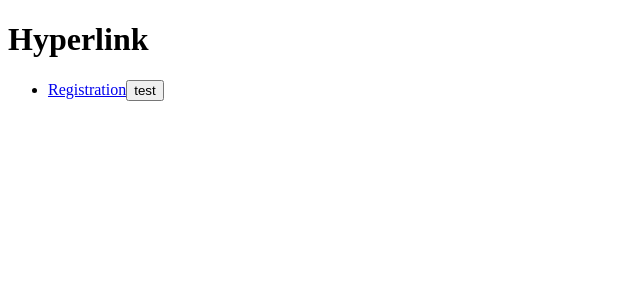
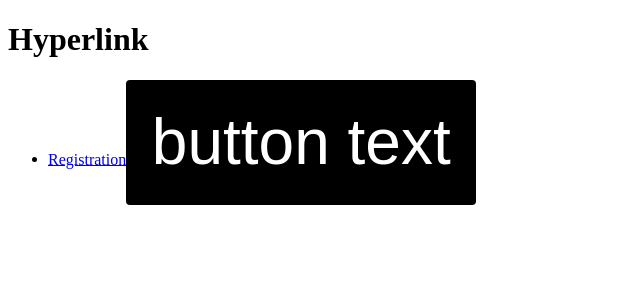
Before and after one commit to voyagerstudio/hyperlink, a Next.js app: page / in a window 1280 px wide. Shown: the top 300 px of the page, without its empty margins (0-640 px from the left). Built offline with nearby package versions, Linux system fonts and the light colour scheme.

Commit message:
button progress

```diff
--- a/components/util-button/UtilButton.js
+++ b/components/util-button/UtilButton.js
@@ -1,10 +1,12 @@
 import React from "react";
 import PropTypes from 'prop-types';
 import reactDom from "react-dom";
+import styles from './UtilButton.module.css'
+
 
 export function UtilButton({label, style, size}) {
   return (
-    <button type="button" className={`btn btn--${style} btn--${size}`}>{label}</button>
+    <button type="button" className={`${styles.btn} btn--${style} ${styles.btn}--${size} }`}>{label}</button>
   )
 }
 
--- /dev/null
+++ b/components/util-button/UtilButton.module.css
@@ -0,0 +1,32 @@
+
+.btn {
+    border: none;
+    padding: .4em;
+    text-align: center;
+    color: white;
+    background-color: black;
+    border-radius: 4px;
+    font-size: 18px;
+}
+.btn:hover {
+    background-color: #292A2D;
+}
+.btn:focus {
+    background: #292A2D;
+    outline: none;
+    box-shadow: 0 0 0 3px #FB6A2C;
+    text-decoration: underline;
+    text-decoration-color: #fff;
+}
+.btn:active{
+    color: #FFFFFFB2;
+    background-color: #292A2D;
+}
+.btn:disabled {
+color: #FFFFFF80;
+background-color: #292A2DCC;
+}
+
+.btn--lg {
+    font-size: 4rem;
+}
--- a/pages/index.js
+++ b/pages/index.js
@@ -1,5 +1,6 @@
 import Link from 'next/link'
 import { UtilButton } from '../components/util-button/UtilButton'
+import styles from '../components/util-button/UtilButton.module.css'
 
 function HomePage() {
   return (
@@ -9,7 +10,7 @@ function HomePage() {
       <ul>
         <li>
           <Link href="/registration"><a>Registration</a></Link>
-          <UtilButton label="test" style="primary"></UtilButton>
+          <UtilButton className={styles.testBtn} label="button text" size="lg" style="primary" ></UtilButton>
         </li>
       </ul>
     </nav>
```
Also changed, not shown: 2 other files (tests, documents, lock files or other folders).
